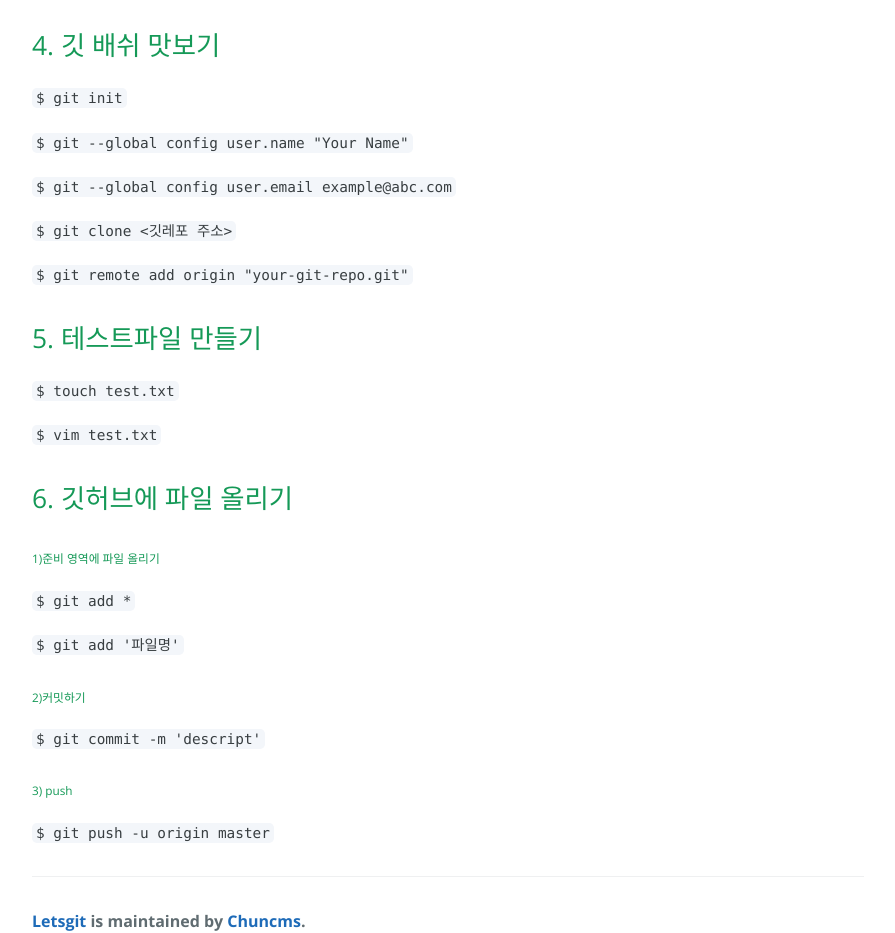
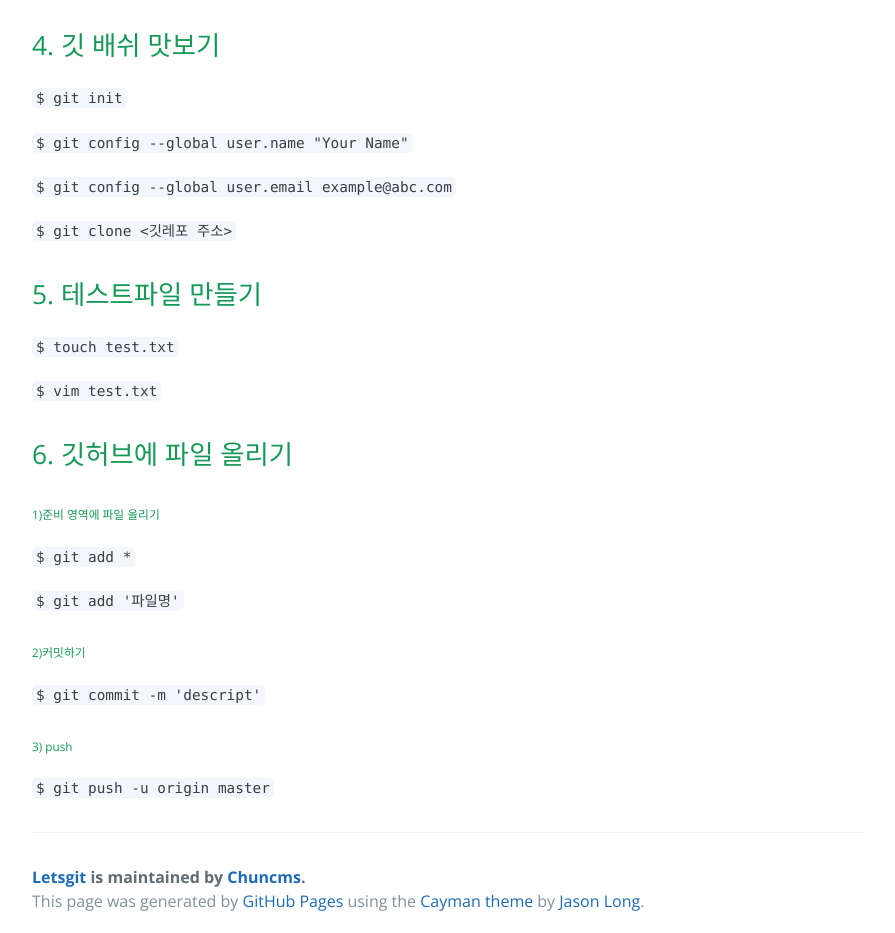
Before and after one commit to Chuncms/LetsGit, a plain HTML site: page index.html in a window 1280 px wide. Shown: the part 820-1753 px from the top of the page, without its empty margins (192-1087 px from the left). Drawn offline with nearby package versions, Linux system fonts and the light colour scheme.

```diff
--- a/index.html
+++ b/index.html
@@ -42,13 +42,11 @@
 
 <p><code>$ git init</code></p>
 
-<p><code>$ git --global config user.name "Your Name"</code></p>
+<p><code>$ git config --global user.name "Your Name"</code></p>
 
-<p><code>$ git --global config user.email example@abc.com</code></p>
+<p><code>$ git config --global user.email example@abc.com</code></p>
 
 <p><code>$ git clone &lt;깃레포 주소&gt;</code></p>
-
-<p><code>$ git remote add origin "your-git-repo.git"</code></p>
 
 <h2>
 <a id="5-테스트파일-만들기" class="anchor" href="#5-%ED%85%8C%EC%8A%A4%ED%8A%B8%ED%8C%8C%EC%9D%BC-%EB%A7%8C%EB%93%A4%EA%B8%B0" aria-hidden="true"><span aria-hidden="true" class="octicon octicon-link"></span></a>5. 테스트파일 만들기</h2>
```
Also changed, not shown: params.json (+1 -1 lines).
